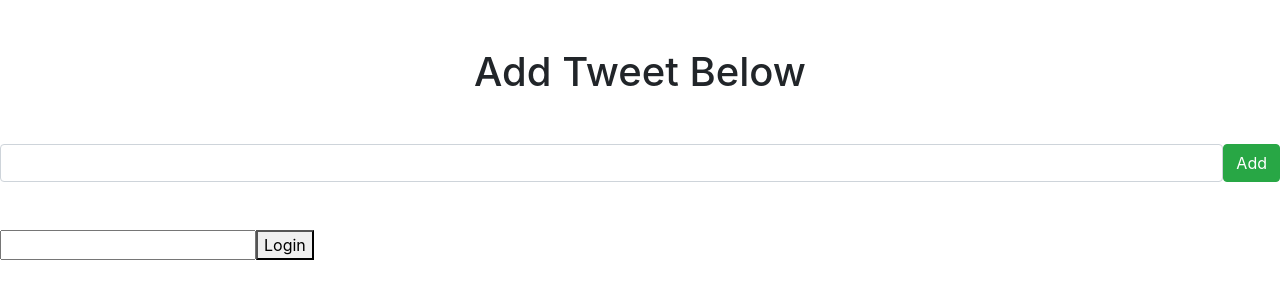
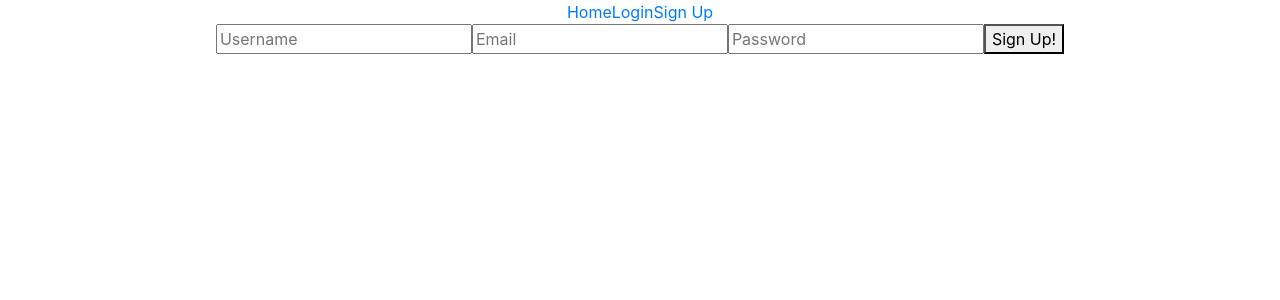
Before and after one commit to nicolasraffray/Pern_Twitter, a React (Create React App) app in the folder client/: page /signup in a window 1280 px wide. Shown: the top 300 px of the page. Built offline with nearby package versions, Linux system fonts and the light colour scheme; no server answers.

Commit message:
router added

```diff
--- a/client/src/App.js
+++ b/client/src/App.js
@@ -1,15 +1,21 @@
 import React from "react";
 import Login from "./components/Auth/Login/Login";
 import Posts from "./components/Posts/Posts";
-import AddPost from "./components/Posts/AddPost/AddPost";
+import Navigation from "./components/UI/Navigation/Navigation";
+import { Route, Switch } from "react-router-dom";
 import "./App.css";
+import SignUp from "./components/Auth/SignUp/SignUp";
 
 function App() {
   return (
     <div className="App">
-      <AddPost />
-      <Login />
-      <Posts />
+      <Navigation />
+      <Switch>
+        <Route path="/" component={Posts} exact />
+        <Route path="/login" component={Login} />
+        <Route path="/signup" component={SignUp} />
+        <Route component={Error} />
+      </Switch>
     </div>
   );
 }
--- a/client/src/components/Auth/SignUp/SignUp.js
+++ b/client/src/components/Auth/SignUp/SignUp.js
@@ -1,13 +1,17 @@
 import React from "react";
+import { Link } from "react-router-dom";
 
 const SignUp = () => {
   return (
     <div>
+      {/* {/* <input type="text">Username</input> */}
       <form>
-        <input type="text">Username</input>
-        <input type="text">Confirm Username</input>
-        <input type="text">Password</input>
-        <button>SignUp</button>
+        <input type="text" placeholder="Username"></input>
+        <input type="text" placeholder="Email"></input>
+        <input type="password" placeholder="Password"></input>
+        <Link to="/">
+          <button>Sign Up!</button>
+        </Link>
       </form>
     </div>
   );
--- a/client/src/components/Posts/Posts.js
+++ b/client/src/components/Posts/Posts.js
@@ -1,5 +1,6 @@
 import React, { Fragment, useEffect, useState } from "react";
 import Post from "./Post/Post";
+import AddPost from "../Posts/AddPost/AddPost";
 import classes from "./Post/Post.module.css";
 import Modal from "../UI/Modal/Modal";
 
@@ -35,6 +36,7 @@ const Posts = () => {
   return (
     <Fragment>
       {" "}
+      <AddPost />
       {posts.reverse().map((post) => {
         return (
           <div className={classes.PostContainer} key={post.postid}>
--- /dev/null
+++ b/client/src/components/UI/Navigation/Navigation.js
@@ -0,0 +1,15 @@
+import React from "react";
+
+import { NavLink } from "react-router-dom";
+
+const Navigation = () => {
+  return (
+    <div>
+      <NavLink to="/">Home</NavLink>
+      <NavLink to="/login">Login</NavLink>
+      <NavLink to="/signup">Sign Up</NavLink>
+    </div>
+  );
+};
+
+export default Navigation;
```
